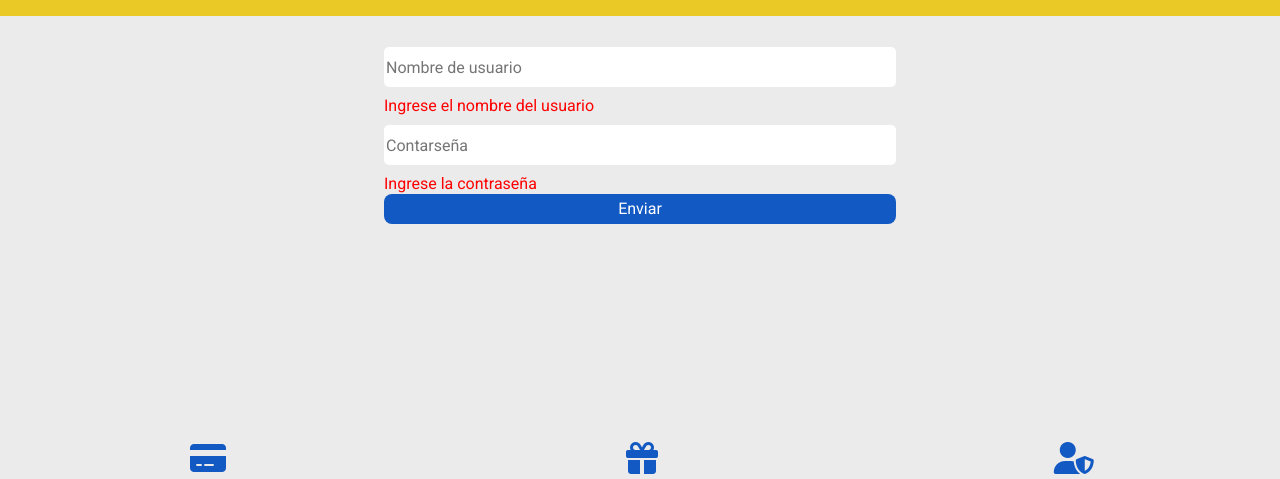
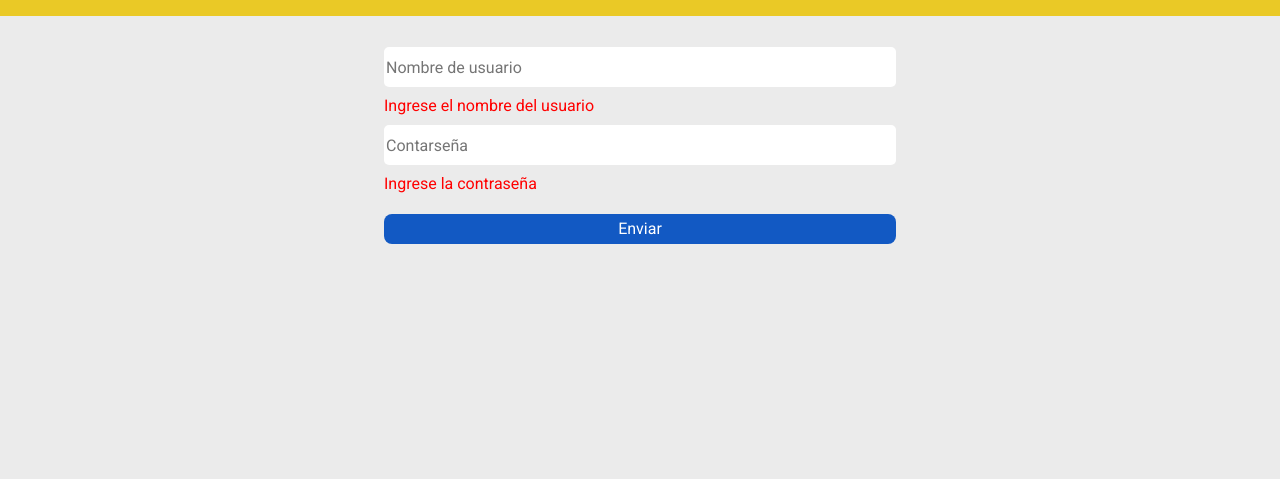
Before and after one commit to chisator/Proyecto-Individual, a website: page views/login.html in a window 1280 px wide. Shown: the part 243-722 px from the top of the page. Drawn offline with Linux system fonts and the light colour scheme.

Commit message:
cambie cositas del log-in :)

```diff
--- a/app.js
+++ b/app.js
@@ -1,7 +1,7 @@
 const express = require('express');
 const app = express();
 const path=require('path')
-const port=procss.env.PORT || 3000
+const port=process.env.PORT || 3000
 
 app.listen(port,()=>console.log('Servidor corriendo en puerto '+ port))
 
--- a/public/css/login.css
+++ b/public/css/login.css
@@ -1,6 +1,7 @@
 main{
     background-color: #ebebeb;
-    margin-top: 240px;
+    margin-top: 280px;
+    margin-bottom: 100px;
 
 }
 form{
@@ -48,6 +49,7 @@
     border-radius: 8px;
     height: 30px;
     border: none;
+    margin: 20px 0;
 }
 button:hover{
     background-color: #0022AA;
@@ -57,10 +59,16 @@
     color: white;
 
 }
+@media(min-width:480px){
+    main{
+        margin-top: 370px;
+    }
+}
 @media(min-width:768px){
     main{
         width: 70%;
         margin-top: 200px;
+        margin-bottom:0 ;
     }
 }
 @media(min-width: 1200px){
--- a/public/css/register.css
+++ b/public/css/register.css
@@ -4,7 +4,7 @@
     align-items: center;
     justify-content: center;
     flex-wrap: wrap;
-    margin-top: 260px;
+    margin-top: 280px;
     background-color: #ebebeb;
 
 }
@@ -54,6 +54,11 @@
     text-decoration: none;
     color:black;
 }
+@media(min-width:480px){
+    main{
+        margin-top: 370px;
+    }
+}
 @media (min-width:768px){
     main{
         margin-top: 210px;
--- a/public/css/styles.css
+++ b/public/css/styles.css
@@ -112,6 +112,7 @@
     width: 90%;
     margin: auto;
     background-color: #ebebeb;
+
 
 
 
```
Also changed, not shown: views/login.html (+1 -1 lines).
